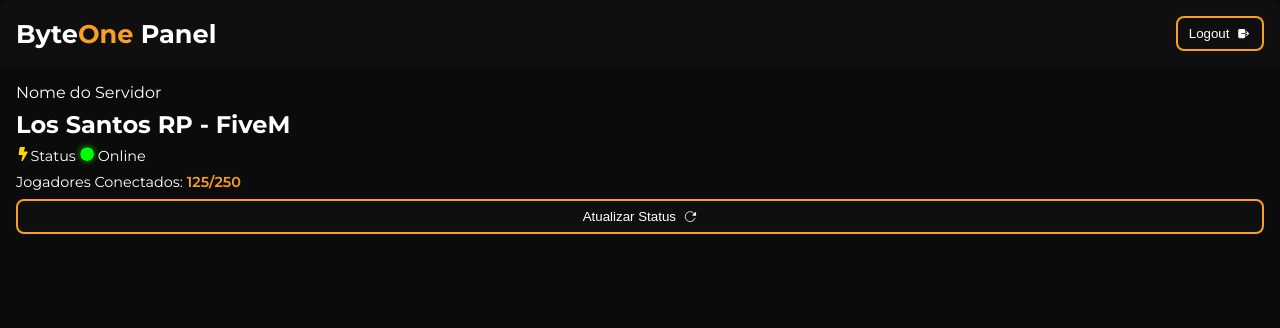
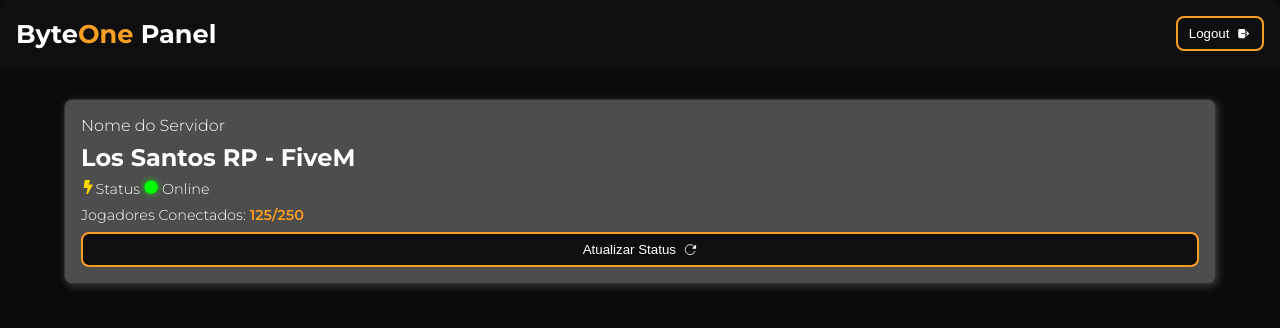
Before and after one commit to jNascimentoCW/byteone, a Next.js app: page / in a window 1280 px wide. Shown: the top 328 px of the page. Built offline with nearby package versions, Linux system fonts and the light colour scheme.

Commit message:
Estilizando o componente Server

```diff
--- a/src/app/Server.jsx
+++ b/src/app/Server.jsx
@@ -4,6 +4,7 @@ import { FaBolt } from "react-icons/fa";
 import { FaCircle } from "react-icons/fa";
 import { IoReload } from "react-icons/io5";
 
+// Estilização do container do nome do servidor
 export const ServerNameContainer = styled.div`
   width: 100%;
   padding: 1rem 1rem 0 1rem;
@@ -13,6 +14,7 @@ export const ServerNameContainer = styled.div`
   gap: 0.5rem;
 `;
 
+// Estilização das informações de status
 export const StatusInfo = styled.div`
   display: flex;
   flex-direction: column;
@@ -20,12 +22,21 @@ export const StatusInfo = styled.div`
   font-size: 0.9rem;
 `;
 
+// Estilização do ícone de status online
 export const OnlineIcon = styled(FaCircle)`
   color: #00ff00;
   box-shadow: 0 0 6px rgba(0, 255, 0, 0.7);
   border-radius: 50%;
 `;
 
+// Estilização do ícone de status online
+export const OfflineIcon = styled(FaCircle)`
+  color: #ff0000;
+  box-shadow: 0 0 6px rgba(255, 0, 0, 0.7);
+  border-radius: 50%;
+`;
+
+// Estilização do span para jogadores conectados
 export const Span = styled.span`
   font-weight: 600;
   color: #fb9f24;
@@ -47,6 +58,8 @@ export default function ServerName() {
         <p>
           Jogadores Conectados:<Span> 125/250</Span>
         </p>
+
+        {/* Implementar um random para atualizar os dados só para demonstração */}
         <Button>
           Atualizar Status <IoReload />
         </Button>
--- a/src/app/page.jsx
+++ b/src/app/page.jsx
@@ -3,14 +3,29 @@
 import Header from "./Header";
 import Server from "./Server";
 
+import styled from "styled-components";
+
 import { GlobalStyle } from "./styles";
+
+// Estilização do painel principal
+export const Panel = styled.div`
+  background-color: #4d4d4d;
+  border: 1.5px solid #333;
+  border-radius: 8px;
+  box-shadow: 2px 2px 8px rgba(111, 111, 111, 0.5);
+  width: 90%;
+  margin: 2rem 0;
+  padding-bottom: 1rem;
+`;
 
 export default function Home() {
   return (
     <>
       <GlobalStyle />
       <Header />
-      <Server />
+      <Panel>
+        <Server />
+      </Panel>
     </>
   );
 }
--- a/src/app/styles.jsx
+++ b/src/app/styles.jsx
@@ -1,6 +1,8 @@
 "use client";
 
 import { createGlobalStyle } from "styled-components";
+
+// Outra maneira de estilizar componentes com styled-components estilizando todos os componentes de uma vez só
 
 export const GlobalStyle = createGlobalStyle`
   //Reset de estilos básicos
@@ -14,5 +16,11 @@ export const GlobalStyle = createGlobalStyle`
   body {
     background-color: #0B0B0B;
     color: #ffffff;
+    font-weight: 300;
+    display: flex;
+    align-items: center;
+    flex-direction: column;
+    justify-content: center;
+    width: 100vw;
   }
 `;
```
